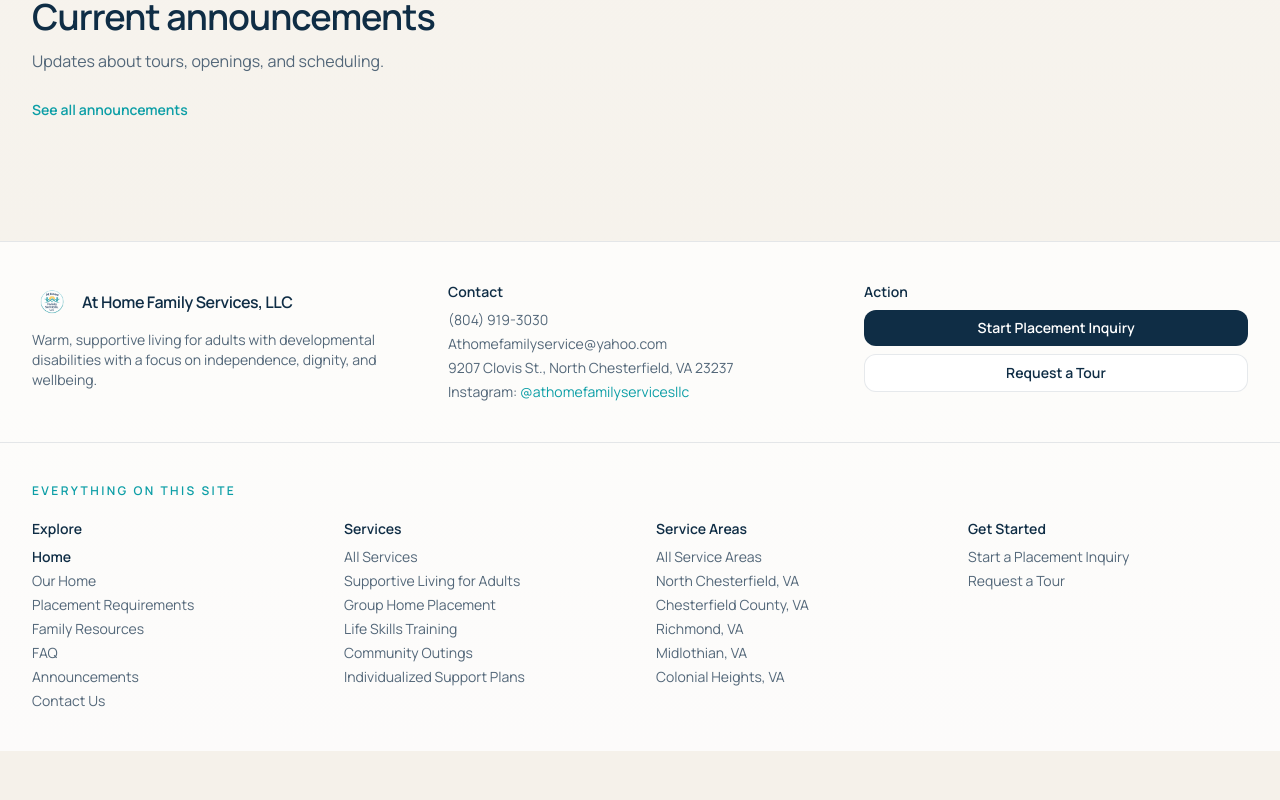
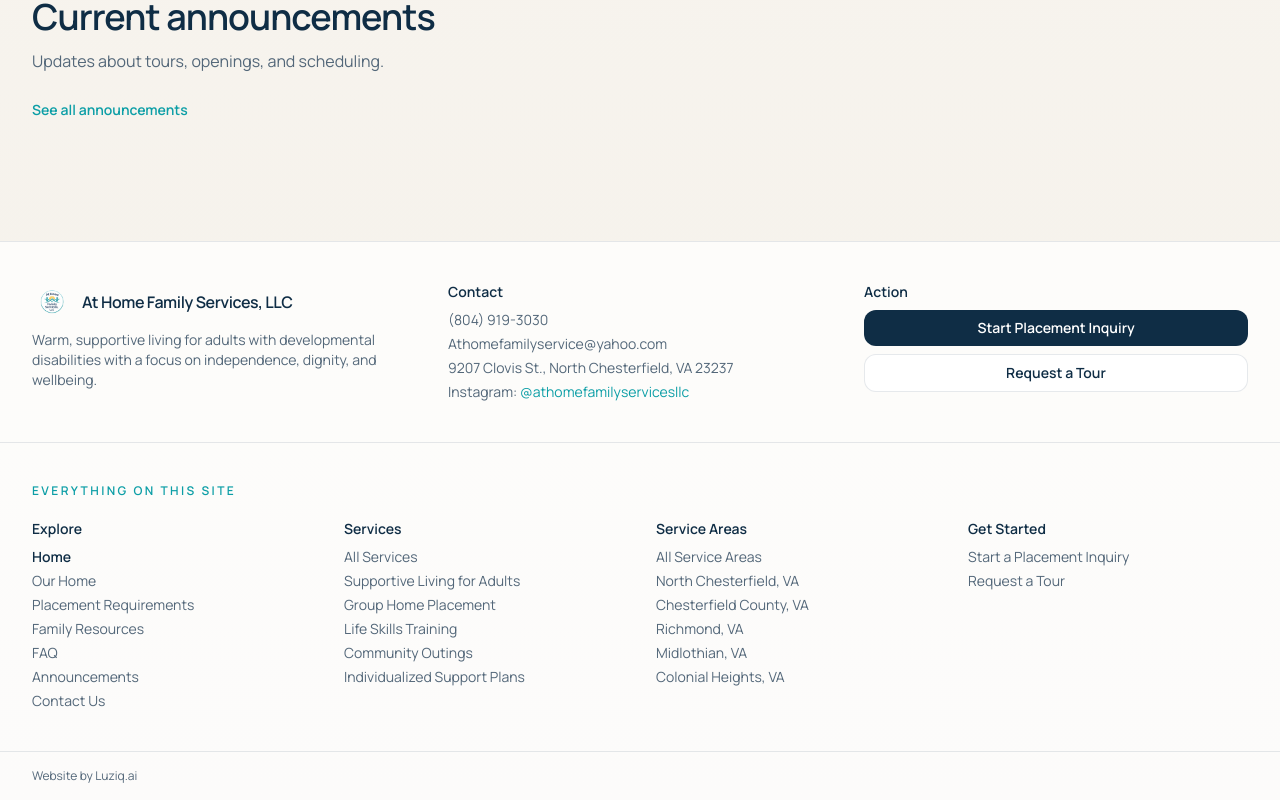
Before and after one commit to Ironclaw1644/group-home, a Next.js app: page / in a window 1280 px wide. Shown: the part 2391-3191 px from the top of the page. Before the commit the page ends 3142 px from the top, so only its background shows below. Built offline with nearby package versions, Linux system fonts and the light colour scheme; no server answers.

Commit message:
Footer: add 'Website by Luziq.ai' credit line (hidden on /admin)

```diff
--- /dev/null
+++ b/components/luziq-credit.tsx
@@ -0,0 +1,16 @@
+'use client';
+
+import { usePathname } from 'next/navigation';
+
+export function LuziqCredit() {
+  const pathname = usePathname();
+  if (pathname?.startsWith('/admin')) return null;
+
+  return (
+    <div className="border-t border-brand-navy/10">
+      <p className="container-shell py-4 text-xs text-brand-slate">
+        Website by <a href="https://luziq.ai" className="hover:text-brand-navy">Luziq.ai</a>
+      </p>
+    </div>
+  );
+}
--- a/components/site-footer.tsx
+++ b/components/site-footer.tsx
@@ -2,6 +2,7 @@
 import Image from 'next/image';
 import { business } from '@/lib/content';
 import { SiteLinkHub } from '@/components/site-link-hub';
+import { LuziqCredit } from '@/components/luziq-credit';
 
 export function SiteFooter() {
   return (
@@ -51,6 +52,7 @@
         </div>
       </div>
       <SiteLinkHub />
+      <LuziqCredit />
     </footer>
   );
 }
```
